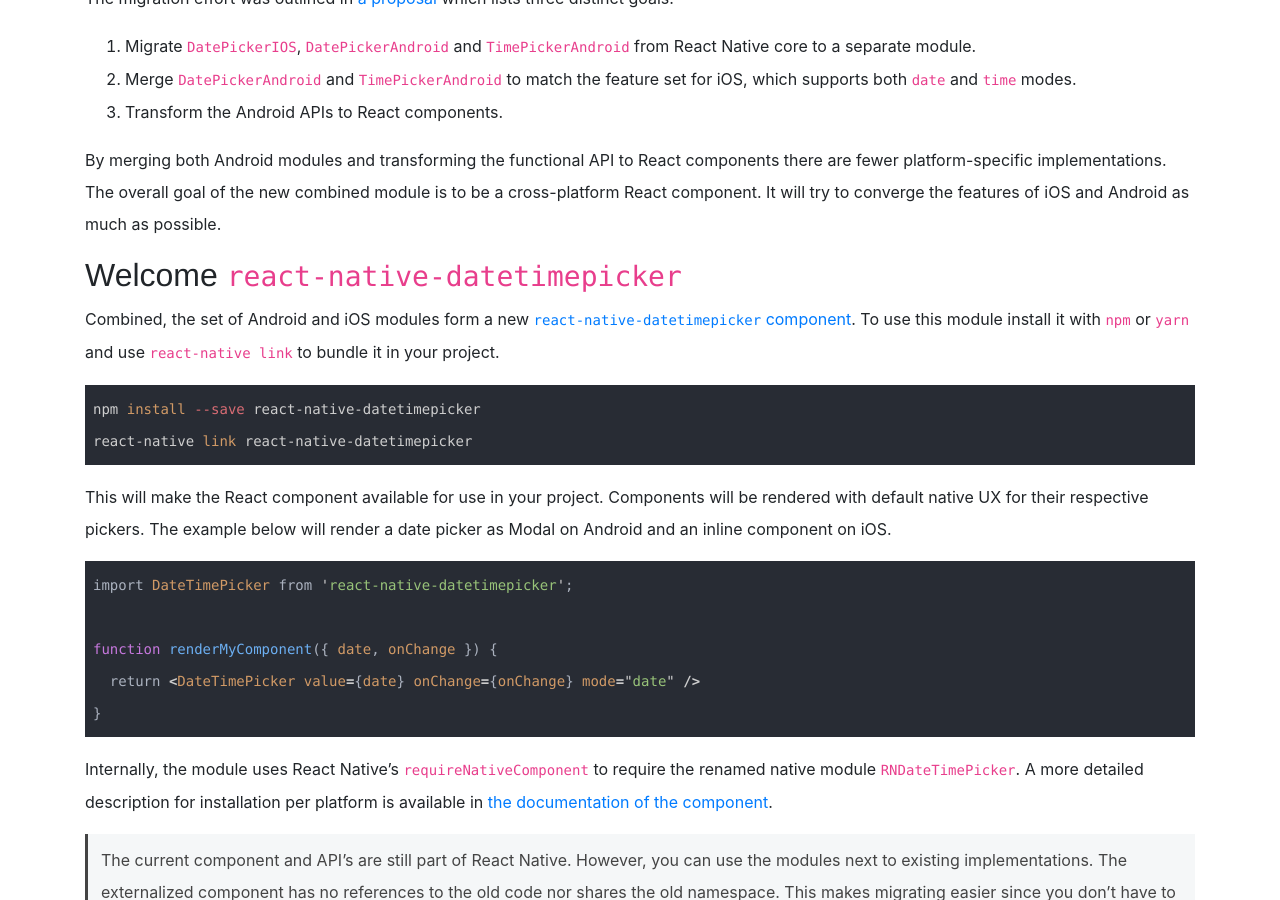
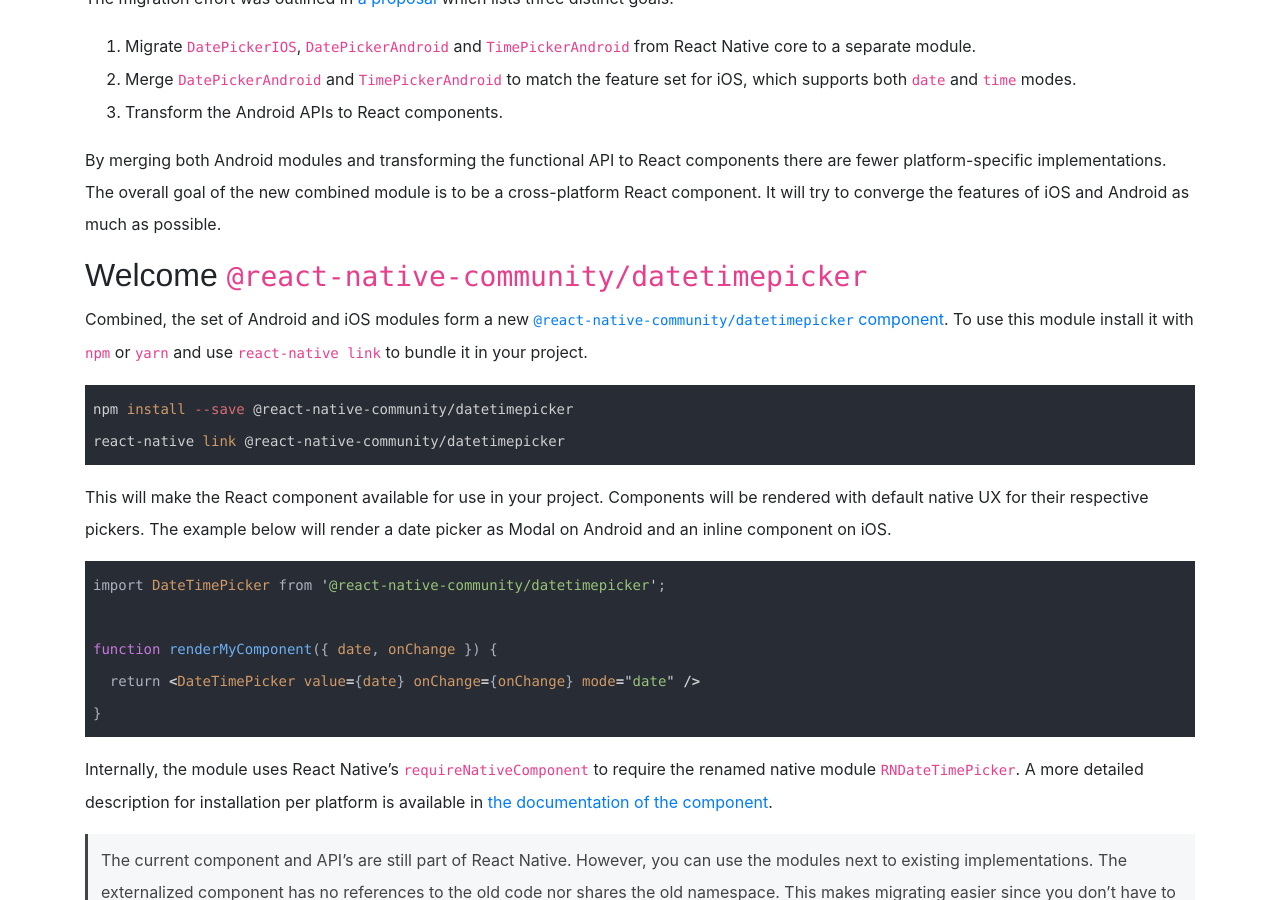
Before and after one commit to godaddy/godaddy.github.io, a Jekyll site: the page built from _posts/2019-06-18-react-native-community-contribution-datetimepicker-component.md, in a window 1280 px wide and 900 px high, scrolled down 483 px. Built offline with Jekyll 4.4.1, drawn with Linux system fonts in a browser that asks for light colours; nearby versions of some CDN libraries; some web fonts are replaced.

Commit message:
[fix] use @react-native-community scope (#125)

````diff
--- a/_posts/2019-06-18-react-native-community-contribution-datetimepicker-component.md
+++ b/_posts/2019-06-18-react-native-community-contribution-datetimepicker-component.md
@@ -39,16 +39,16 @@
 of the new combined module is to be a cross-platform React component. It
 will try to converge the features of iOS and Android as much as possible.
 
-## Welcome `react-native-datetimepicker`
+## Welcome `@react-native-community/datetimepicker`
 
 Combined, the set of Android and iOS modules form a new
-[`react-native-datetimepicker` component][react-native-datetimepicker]. To use
+[`@react-native-community/datetimepicker` component][react-native-datetimepicker]. To use
 this module install it with `npm` or `yarn` and use `react-native link` to
 bundle it in your project.
 
 ```bash
-npm install --save react-native-datetimepicker
-react-native link react-native-datetimepicker
+npm install --save @react-native-community/datetimepicker
+react-native link @react-native-community/datetimepicker
 ```
 
 This will make the React component available for use in your project.
@@ -57,7 +57,7 @@
 inline component on iOS.
 
 ```js
-import DateTimePicker from 'react-native-datetimepicker';
+import DateTimePicker from '@react-native-community/datetimepicker';
 
 function renderMyComponent({ date, onChange }) {
   return <DateTimePicker value={date} onChange={onChange} mode="date" />
````
